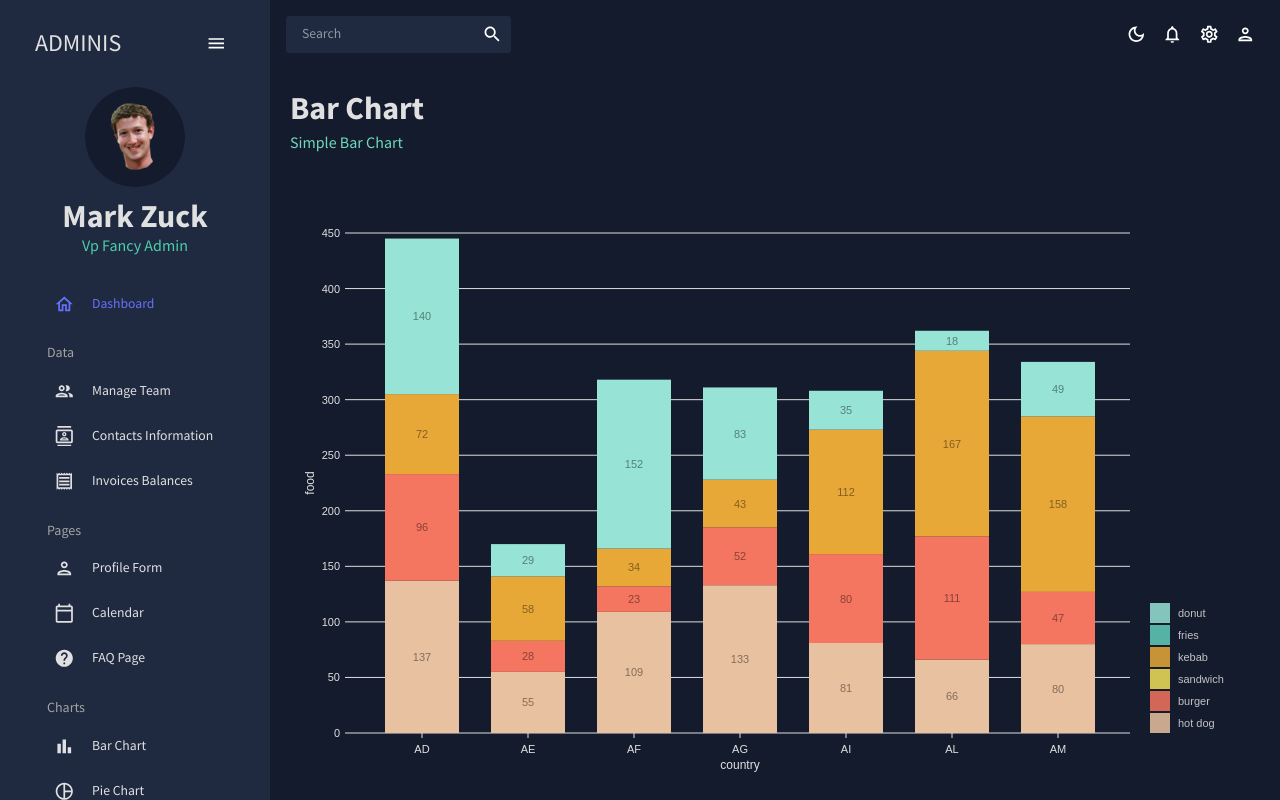
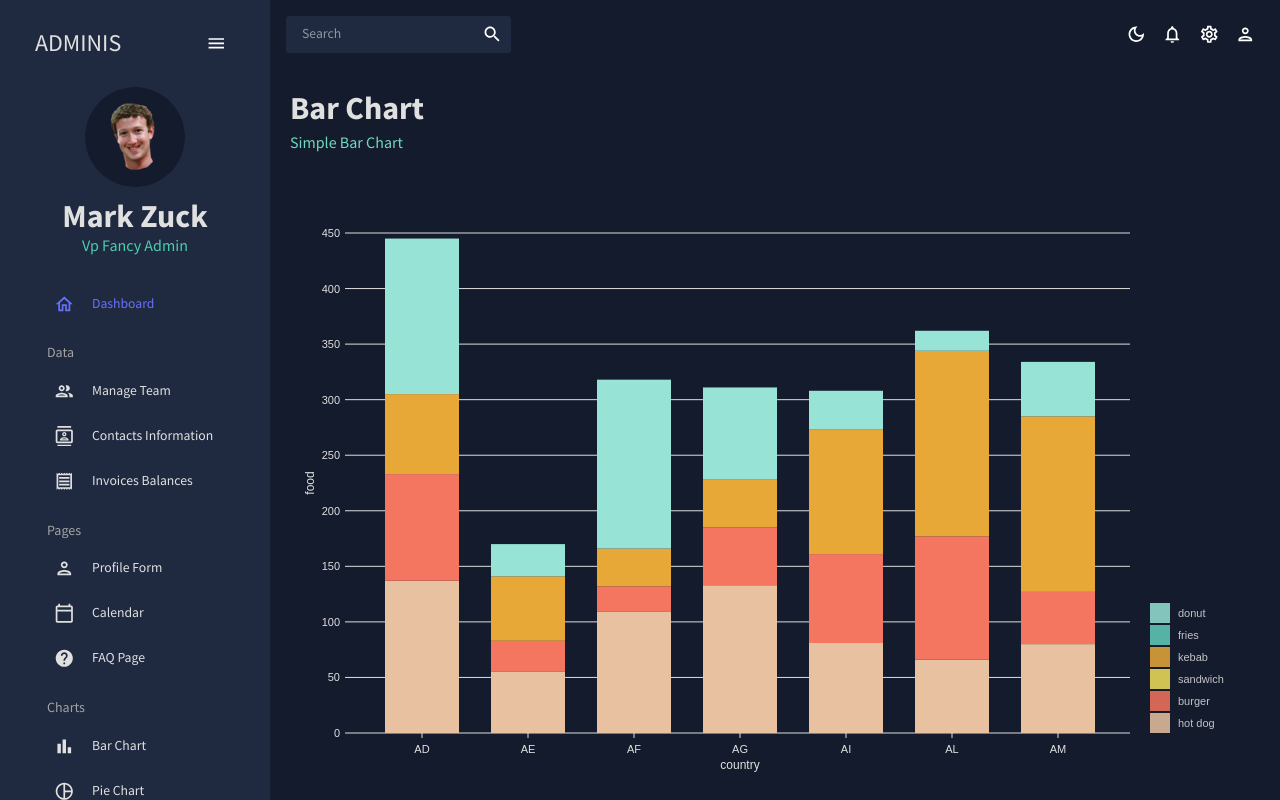
Before and after one commit to Dibeisi/Admin-Dashboard, a React (Create React App) app in the folder react-admin/: page /bar in a window 1280 px wide. Built offline with nearby package versions, Linux system fonts and the light colour scheme.

Commit message:
update chart

```diff
--- a/react-admin/src/components/BarChart.jsx
+++ b/react-admin/src/components/BarChart.jsx
@@ -114,6 +114,7 @@ const BarChart = ({ isDashboard = false }) => {
             legendPosition: 'middle',
             legendOffset: -40
         }}
+        enableLabel={false}
         labelSkipWidth={12}
         labelSkipHeight={12}
         labelTextColor={{
```
